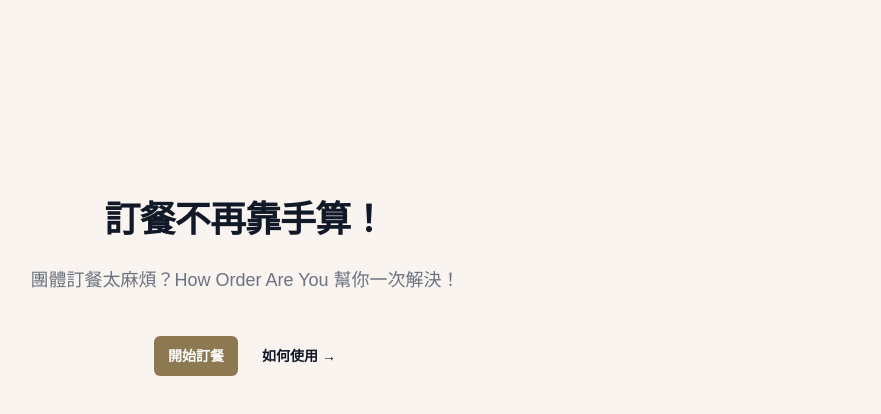
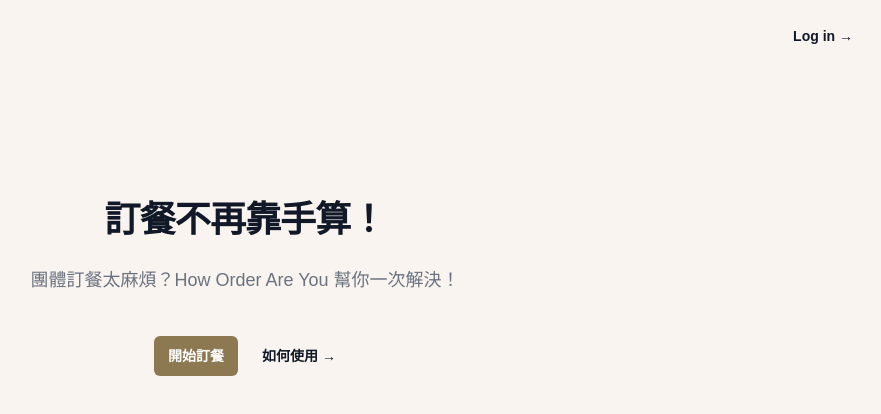
Before and after one commit to yijing0310/order-front, a Next.js app: page / in a window 1280 px wide. Shown: the top 414 px of the page, without its empty margins (395-1276 px from the left). Built offline with nearby package versions, Linux system fonts and the light colour scheme.

Commit message:
add header

```diff
--- a/app/page.js
+++ b/app/page.js
@@ -1,7 +1,11 @@
-'use client'
-import Hero from './_components/hero';
+"use client";
+import Hero from "./_components/hero";
+import Header from "./_components/header";
 export default function page() {
-  return (
-    <Hero/>
-  )
+    return (
+        <>
+            <Header />
+            <Hero />
+        </>
+    );
 }
```
